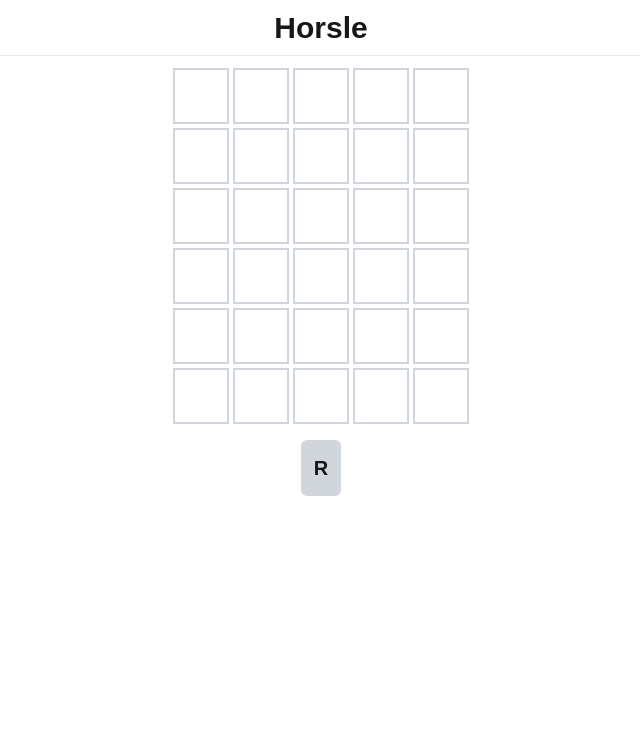
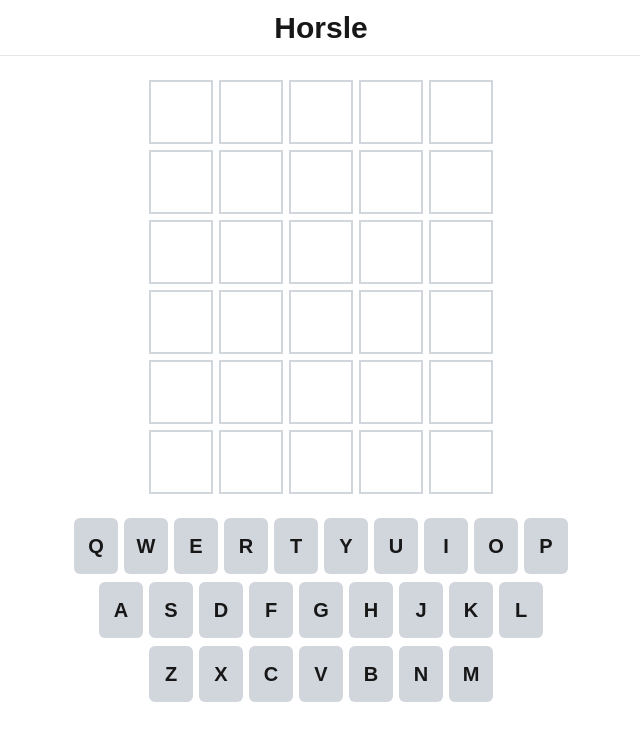
Before and after one commit to rmedcraft/Horsle, a Next.js app: page / in a window 1280 px wide. Shown: the top 740 px of the page, without its empty margins (319-959 px from the left). Built offline with nearby package versions, Linux system fonts and the light colour scheme.

Commit message:
keyboard finished, styling more like nyt wordle

```diff
--- a/app/components/keyboard.tsx
+++ b/app/components/keyboard.tsx
@@ -4,8 +4,14 @@
     const keyboardLetters = ["QWERTYUIOP", "ASDFGHJKL", "ZXCVBNM"]
 
     return (
-        <div className="mx-auto mt-4">
-            <LetterKey letter="R" />
+        <div className="mx-auto mt-6 flex flex-col gap-2">
+            {keyboardLetters.map((row, index) =>
+                <div className="flex flex-row mx-auto gap-1.5">
+                    {[...row].map((letter, index) =>
+                        <LetterKey key={index} letter={letter} />
+                    )}
+                </div>
+            )}
         </div>
     )
 }
--- a/app/components/letterBox.tsx
+++ b/app/components/letterBox.tsx
@@ -1,8 +1,8 @@
 export function LetterBox(props: any) {
-
+    const { letter } = props
     return (
-        <div className="w-14 h-14 border-2 border-gray-300">
-
+        <div className="w-16 h-16 border-2 border-gray-300">
+            <p className="text-5xl">{letter}</p>
         </div>
     )
 }
--- a/app/components/letterGrid.tsx
+++ b/app/components/letterGrid.tsx
@@ -2,7 +2,7 @@
 
 export function LetterGrid() {
     return (
-        <div className="mt-3 mx-auto grid grid-cols-5 gap-1">
+        <div className="mt-6 mx-auto grid grid-cols-5 gap-1.5">
             {Array.from({ length: 30 }).map((_, index) =>
                 <LetterBox key={index} />
             )}
--- a/app/components/letterKey.tsx
+++ b/app/components/letterKey.tsx
@@ -1,9 +1,9 @@
 export function LetterKey(props: any) {
-    const { letter } = props
+    const { key, letter } = props
 
     return (
-        <div className="cursor-pointer bg-gray-300 border-0 rounded-md w-10 h-14 flex flex-col justify-center items-center">
-            <p className="font-bold text-xl">{letter}</p>
+        <div className="cursor-pointer bg-gray-300 border-0 rounded-md w-11 h-14 flex flex-col justify-center items-center">
+            <p className="font-bold text-xl select-none">{letter}</p>
         </div>
     )
 }
```
